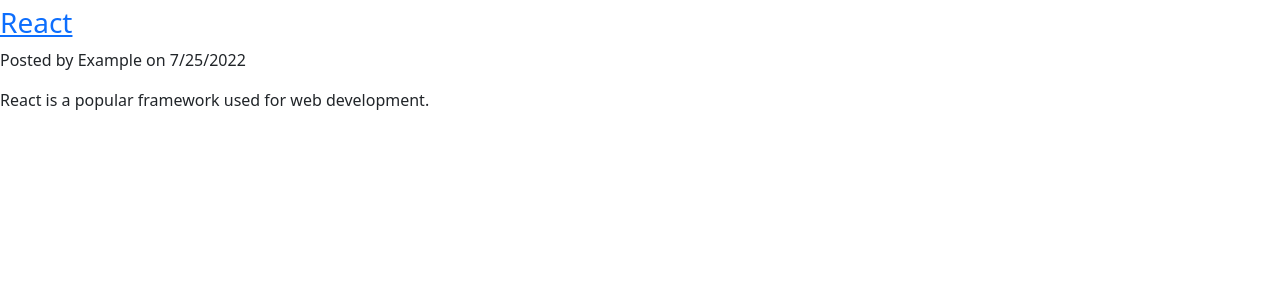
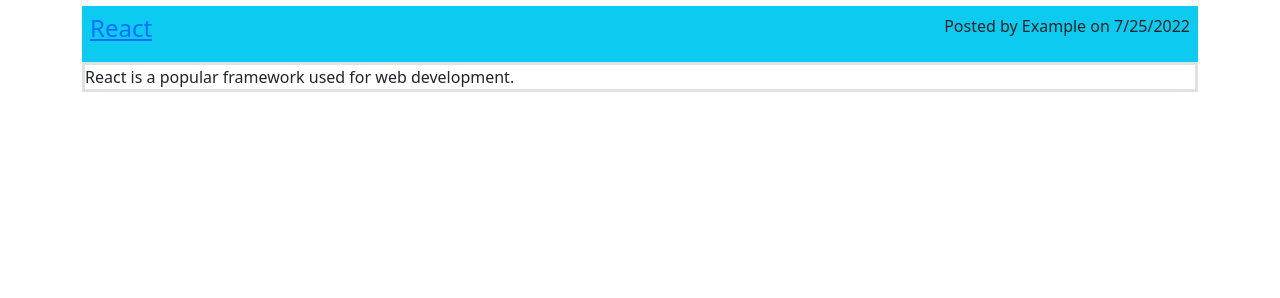
Before and after one commit to reversedentistry/Tech-Blog-Using-MVC, a Node server app: page / in a window 1280 px wide. Shown: the part 106-404 px from the top of the page. Run offline with Node 20, Linux system fonts and the light colour scheme; data comes from the database, SQL or seed files in the repository; some libraries are stand-ins or nearby versions.

Commit message:
Added styles

```diff
--- a/views/partials/posts.handlebars
+++ b/views/partials/posts.handlebars
@@ -1,9 +1,9 @@
-<div class="post-box">
-    <div class="title-bar row">
-    <h3><a href="/post/{{id}}">{{title}}</a></h3>
-    <p>Posted by {{user.username}} on {{format_date date_created}}</p>
+<div class="container-md">
+    <div class="d-flex justify-content-between bg-info text-dark">
+    <h4 class="p-2"><a href="/post/{{id}}">{{title}}</a></h4>
+    <p class="p-2">Posted by {{user.username}} on {{format_date date_created}}</p>
     </div>
-    <div class="post-text">
+    <div class="border border-3">
         {{post_text}}
     </div>
 </div>
```
